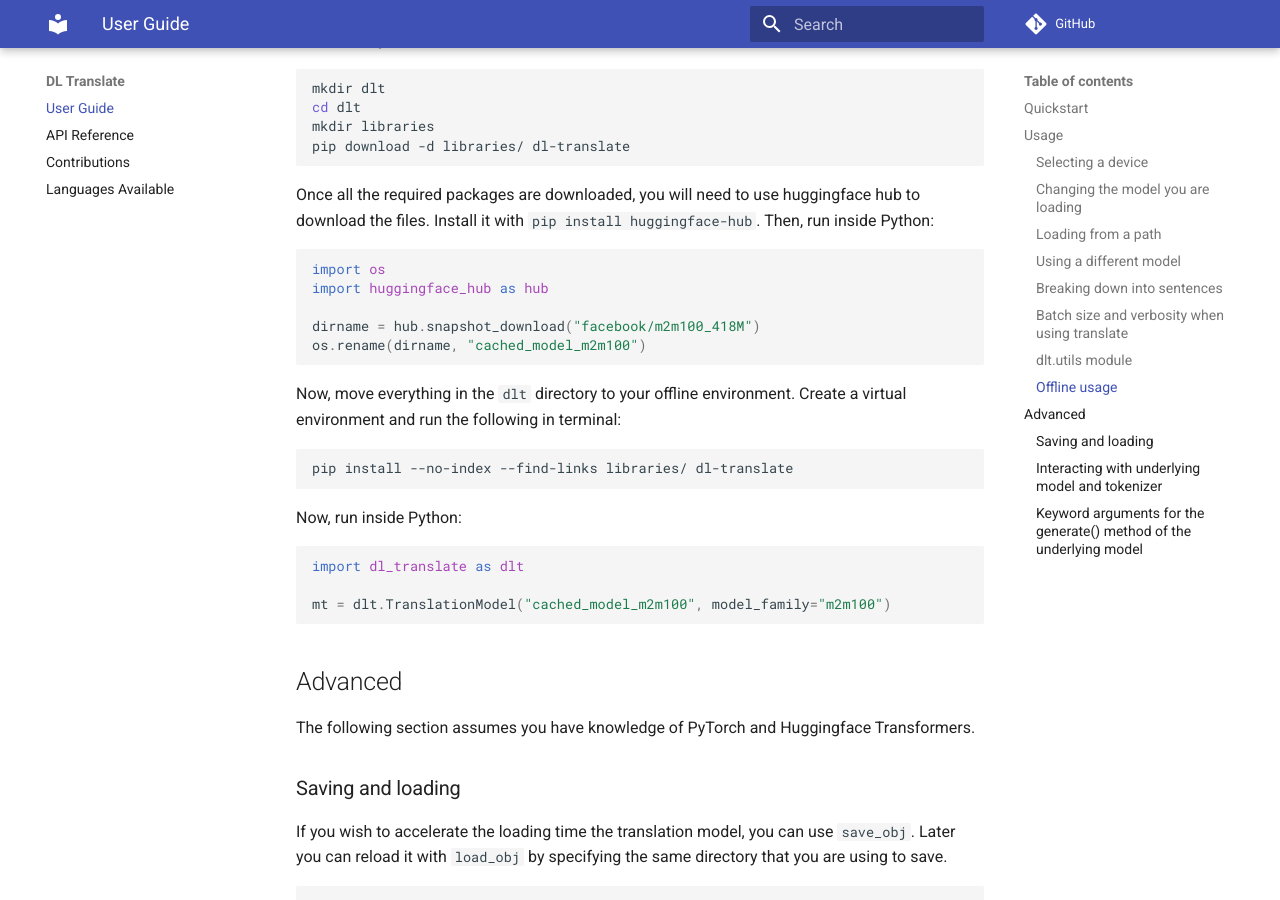
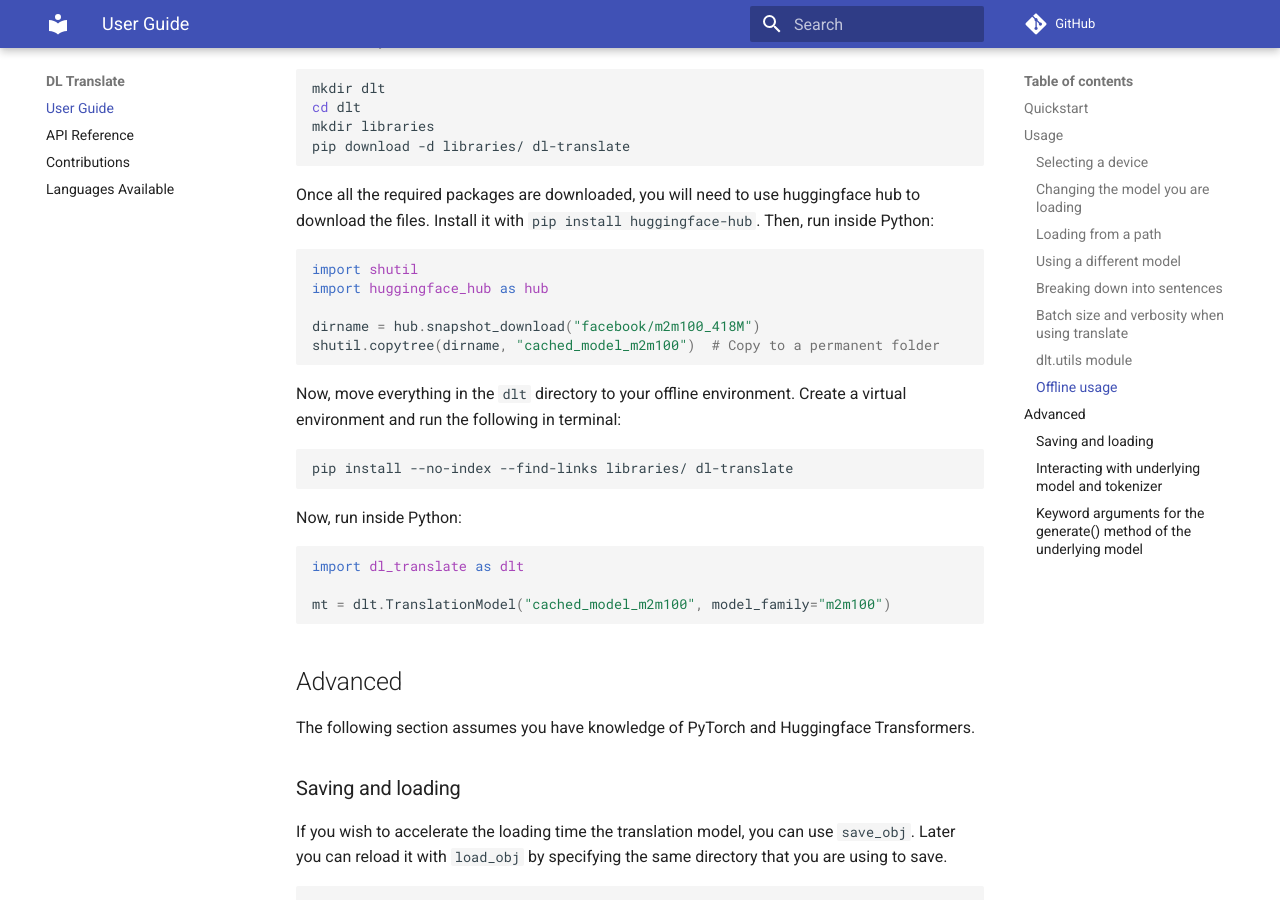
Before and after one commit to xhluca/dl-translate, an MkDocs documentation site: the page built from docs/index.md, in a window 1280 px wide and 900 px high, scrolled down 3743 px. Built offline with MkDocs 1.6.1 and Material for MkDocs 9.7.7, drawn with Linux system fonts in a browser that asks for light colours; comment, search, counter and statistics services are not loaded.

Commit message:
Update index.md (#57)
* Update index.md

* Update README.md

````diff
--- a/docs/index.md
+++ b/docs/index.md
@@ -158,11 +158,11 @@ pip download -d libraries/ dl-translate
 
 Once all the required packages are downloaded, you will need to use huggingface hub to download the files. Install it with `pip install huggingface-hub`. Then, run inside Python:
 ```python
-import os
+import shutil
 import huggingface_hub as hub
 
 dirname = hub.snapshot_download("facebook/m2m100_418M")
-os.rename(dirname, "cached_model_m2m100")
+shutil.copytree(dirname, "cached_model_m2m100")  # Copy to a permanent folder
 ```
 
 Now, move everything in the `dlt` directory to your offline environment. Create a virtual environment and run the following in terminal:
````
Also changed, not shown: README.md (+2 -2 lines).
